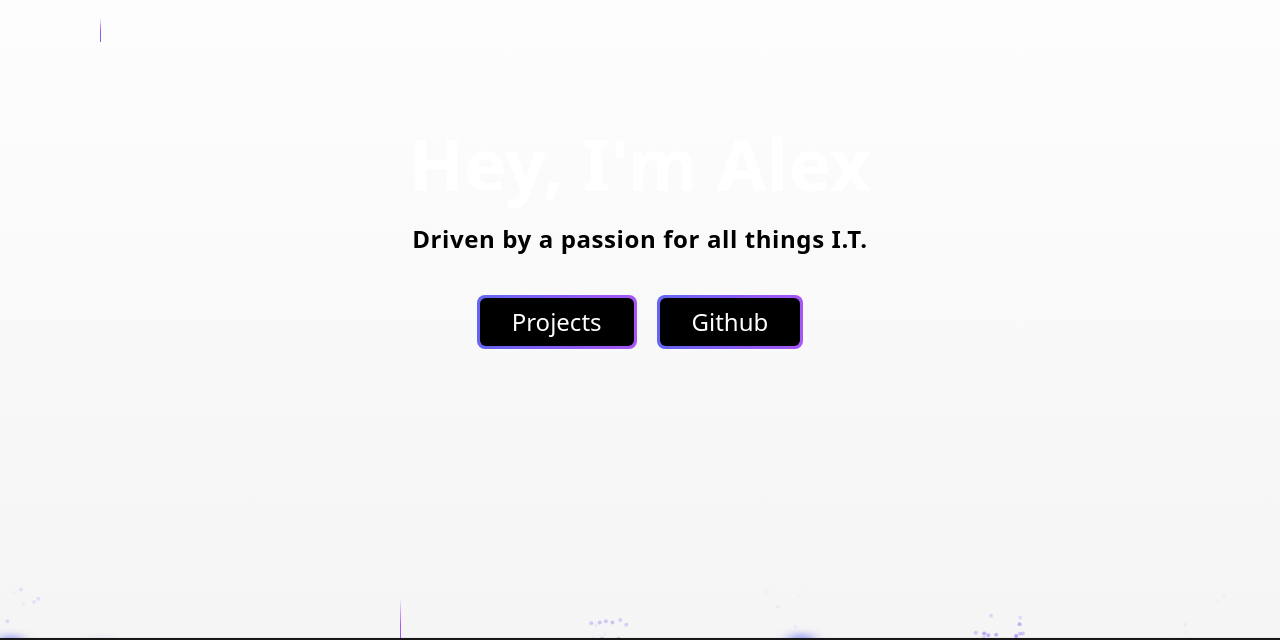
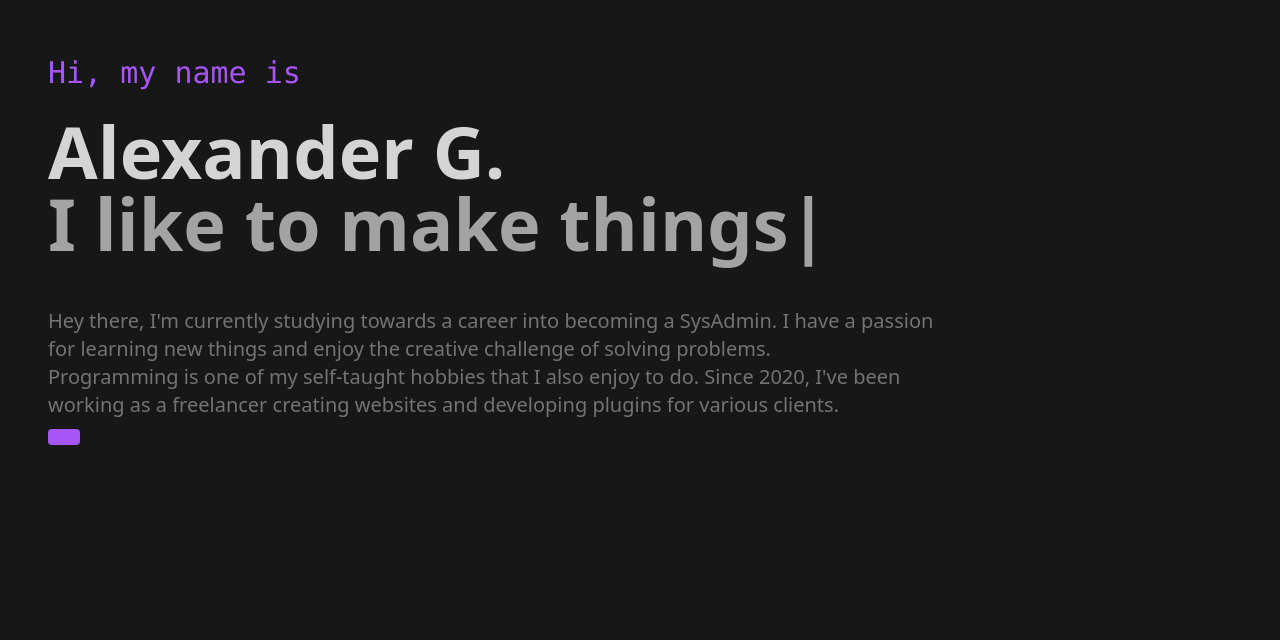
Before and after one commit to Av3r4ge/website, a Next.js app: page / in a window 1280 px wide. Shown: the part 162-802 px from the top of the page. Built offline with nearby package versions, Linux system fonts and the light colour scheme.

Commit message:
main page

```diff
--- a/package.json
+++ b/package.json
@@ -11,11 +11,12 @@
   "dependencies": {
     "clsx": "^2.1.1",
     "framer-motion": "^12.0.0-alpha.1",
-    "next": "15.0.3",
+    "next": "^15.1.4",
     "react": "19.0.0-rc-66855b96-20241106",
     "react-dom": "19.0.0-rc-66855b96-20241106",
     "simplex-noise": "^4.0.3",
-    "tailwind-merge": "^2.5.5"
+    "tailwind-merge": "^2.5.5",
+    "typewriter-effect": "^2.21.0"
   },
   "devDependencies": {
     "@types/node": "^20",
--- a/src/app/layout.tsx
+++ b/src/app/layout.tsx
@@ -25,7 +25,7 @@ export default function RootLayout({
   return (
     <html lang="en">
       <body
-        className={`${geistSans.variable} ${geistMono.variable} antialiased`}
+        className={`${geistSans.variable} ${geistMono.variable} antialiased bg-neutral-900`}
       >
         {children}
       </body>
--- a/src/app/page.tsx
+++ b/src/app/page.tsx
@@ -5,44 +5,32 @@ import { Skills } from "@/components/skills"
 import { Projects } from "@/components/projects"
 import { About } from "@/components/about"
 
+import Typewriter from "typewriter-effect"
+
 export default function Home() {
 
   return (
-  <main className="relative overflow-hidden mx-auto  bg-neutral-950">
+    <div className="min-h-screen mx-12">
 
+      <div className="lg:max-w-7xl mx-auto flex flex-col justify-center min-h-screen">
+        <p className="text-3xl py-6 text-purple-500 font-mono"> Hi, my name is </p>
 
-      <BackgroundBeamsWithCollision className="relative flex items-center w-full justify-center overflow-hidden">
-        { <HeroText></HeroText> }
-      </BackgroundBeamsWithCollision>
+        <h1 className="lg:text-7xl text-4xl font-bold text-neutral-300"> Alexander G.</h1>
+        <Typewriter options={{
+          wrapperClassName: "lg:text-7xl text-4xl pt-2 font-bold text-neutral-400",
+          cursorClassName: "lg:text-7xl text-4xl pt-2 font-bold text-neutral-400",
+          strings: ["I like to make things.", "I like to learn new things.", "I like to anyalyze things.", "I like to improve things.", "I like to break things.", "I like to fix things."],
+          autoStart: true,
+          loop: true,
+        }}/>
 
-      <div className="relative">
+        <p className="text-xl max-w-4xl pt-12 text-neutral-500">  Hey there, I'm currently studying towards a career into becoming a SysAdmin. I have a passion for learning new things and enjoy the creative challenge of solving problems.<br/>Programming is one of my self-taught hobbies that I also enjoy to do. Since 2020, I've been working as a freelancer creating websites and developing plugins for various clients. </p>
 
-      <div className="relative flex flex-col items-center w-full justify-center">
-        <div className="bg-neutral-900 w-full mx-auto pt-3 lg:px-64 md:px-30 px-20">
-          <About/>
+        <div>
+          <button className="bg-purple-500 hover:bg-purple-700 text-white font-bold py-2 px-4 rounded"></button>
         </div>
-
       </div>
 
-        <div className="relative flex flex-col items-center w-full justify-center" id="skills">
-          <div className="w-full mx-auto lg:px-64 md:px-20 px-10">
-            <Skills/>
-          </div>
-        </div>
-
-        <div className="relative flex flex-col items-center w-full justify-center">
-
-          <div className="w-full mx-auto lg:px-64 md:px-20 px-10 bg-neutral-900 pb-6">
-            <Projects/>
-            <span id="projects"></span>
-          </div>
-
-        </div>
-
-      </div>
-
-
-
-  </main>
+    </div>
   )
 }
--- a/src/components/hero-text.tsx
+++ b/src/components/hero-text.tsx
@@ -12,25 +12,6 @@ export function HeroText() {
     }
 
     return (
-        <div className="items-center text-center">
-            <h2 className="lg:text-7xl md:text-6xl text-5xl font-bold text-white"> Hey, I&apos;m <span> Alex </span> </h2>
-            <TextGenerateEffect className="pt-2" words={"Driven by a passion for all things I.T."}/>
-
-            <div className="mt-10 w-full items-center">
-                <button className="p-[3px] relative mr-5">
-                    <div className="absolute inset-0 bg-gradient-to-r from-indigo-500 to-purple-500 rounded-lg" />
-                    <div className="px-8 py-2 bg-black rounded-[6px]  relative group transition duration-200 text-white hover:bg-transparent" onClick={() => scrolltoHash("projects")}>
-                        <a className="text-2xl"> Projects </a>
-                    </div>
-                </button>
-
-                <button className="p-[3px] relative">
-                    <div className="absolute inset-0 bg-gradient-to-r from-indigo-500 to-purple-500 rounded-lg" />
-                    <div className="px-8 py-2 bg-black rounded-[6px]  relative group transition duration-200 text-white hover:bg-transparent">
-                        <Link href="https://github.com/av3r4ge" className="text-2xl"> Github </Link>
-                    </div>
-                </button>
-            </div>
-        </div>
+        <div></div>
     )
 }
```
Also changed, not shown: 1 other file (tests, documents, lock files or other folders).
